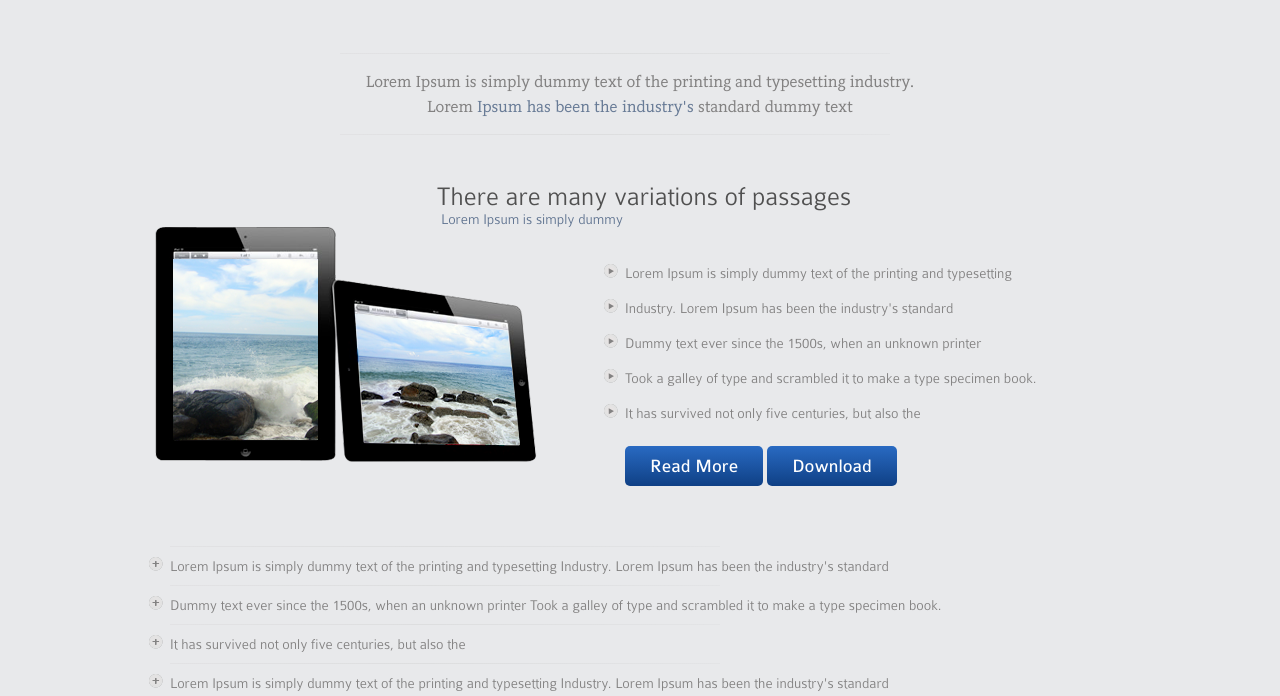
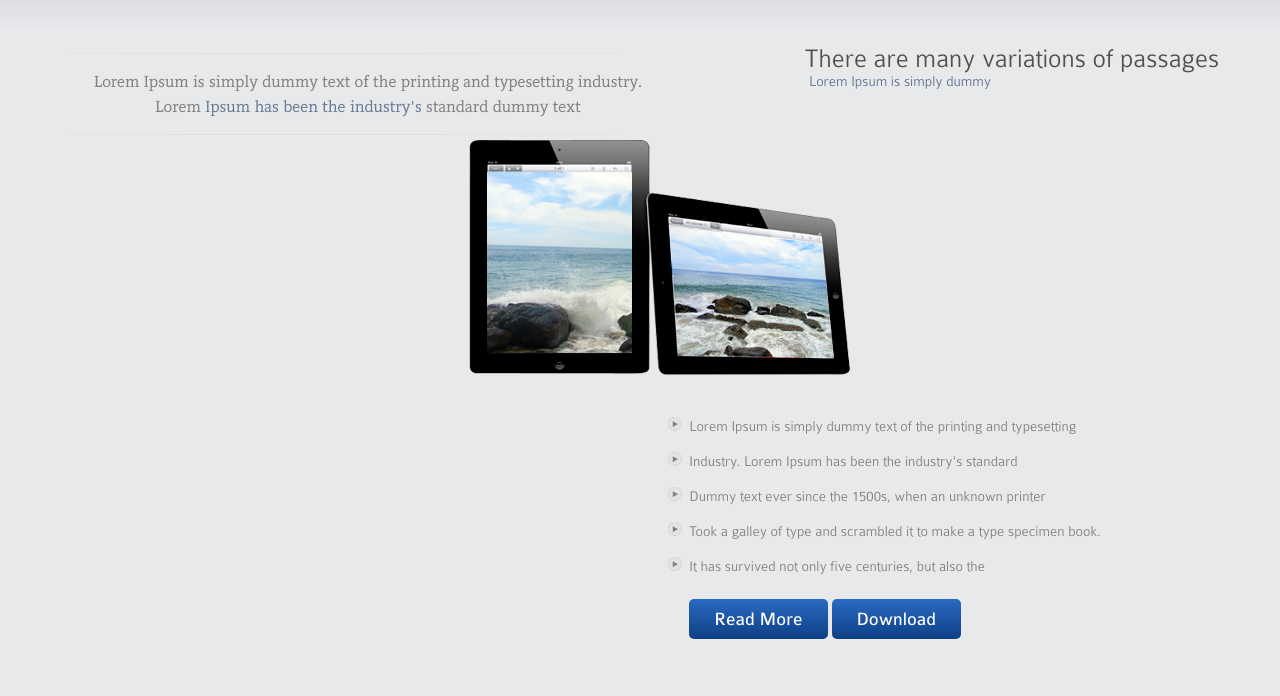
Before and after one commit to Darknel/Darknel.github.io, a plain HTML site: page index.html in a window 1280 px wide. Shown: the part 833-1529 px from the top of the page. Drawn offline with Linux system fonts and the light colour scheme.

Commit message:
Update css

```diff
--- a/css/index-style.css
+++ b/css/index-style.css
@@ -221,8 +221,10 @@ body {
 		}
 /*------------------CONTENT---------------------*/
 .content {
-	width: 1050px;
-	margin: 0 auto;
+	display: flex;
+	width: 100%;
+	flex-wrap: wrap;
+	justify-content: space-around;
 }
 
 .content__col {
```
